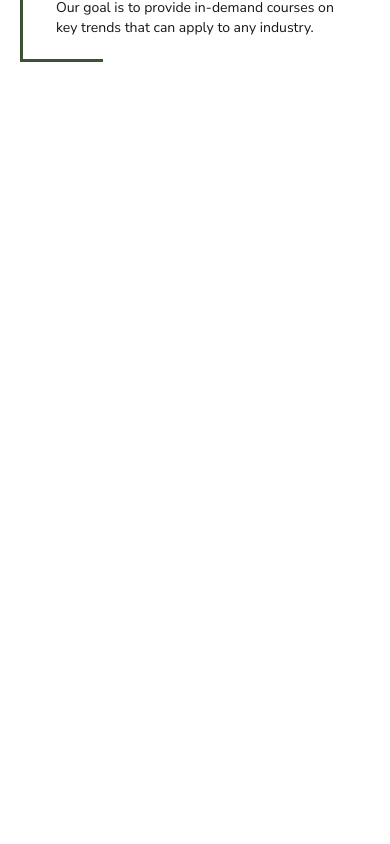
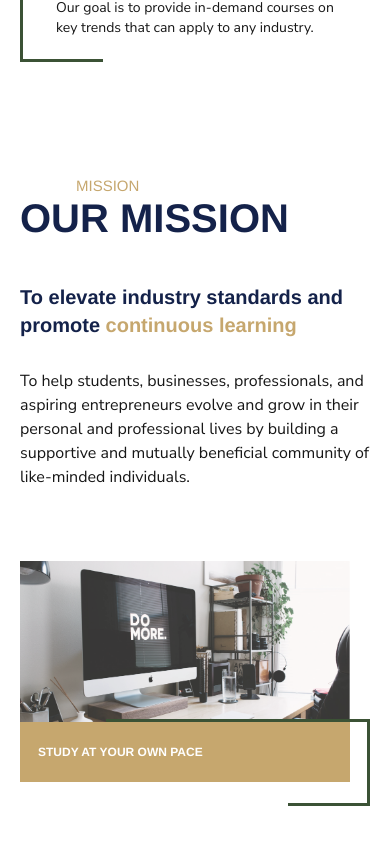
Before and after one commit to mattbanh/evolutz-academy, a Next.js app: page / in a window 390 px wide. Shown: the part 1851-2695 px from the top of the page. Before the commit the page ends 2025 px from the top, so only its background shows below. Built offline with nearby package versions, Linux system fonts and the light colour scheme.

Commit message:
built responsive mission section on homepage and fixed some styling on about section on homepage

```diff
--- a/src/components/About.js
+++ b/src/components/About.js
@@ -1,11 +1,11 @@
 import Image from "next/image";
+import Link from "next/link";
 import { Text, Heading } from "./Text";
 import HomepageAbout from "../assets/images/homepage-about.png";
-import Link from "next/link";
 
 export default function About() {
   return (
-    <section className="py-20 md:pt-[6.25rem] pb-48 md:pb-52 lg:pb-[6.25rem] xl:py-[7.8125rem]">
+    <section className="pt-20 md:pt-[6.25rem] pb-48 md:pb-52 lg:pb-[6.25rem] xl:py-[7.8125rem]">
       <section className="w-full">
         <section className="mx-auto max-w-[510px] md:max-w-[1380px] relative px-5 md:px-8">
           <article className="lg:absolute lg:top-0 lg:z-10">
@@ -29,7 +29,7 @@ export default function About() {
           </article>
         </section>
         <section className="mx-auto flex flex-col lg:flex-row">
-          <div className="mx-auto md:mx-0 lg:w-1/2 px-5 md:px-8 lg:pr-0 mb-10 md:mb-[3.75rem] xl:mb-0 ">
+          <section className="mx-auto md:mx-0 lg:w-1/2 px-5 md:px-8 lg:pr-0 mb-10 md:mb-[3.75rem] lg:mb-0 ">
             <div className="xl:flex justify-end">
               <div className="lg:pr-6 xl:w-[690px] flex justify-start lg:justify-end">
                 <section className="flex lg:justify-end max-w-[690px] md:ml-24 lg:ml-0 lg:mt-[230px]">
@@ -70,17 +70,12 @@ export default function About() {
                 </section>
               </div>
             </div>
-          </div>
-          <div className="mx-auto lg:mx-0 lg:w-1/2 pl-10 pr-5 md:px-8 lg:pr-0 lg:pt-16">
+          </section>
+          <section className="mx-auto lg:mx-0 lg:w-1/2 pl-10 pr-5 md:px-8 lg:pr-0">
             <div className="relative">
-              <Image
-                width={1000}
-                src={HomepageAbout}
-                alt=""
-                className=" object-cover"
-              />
+              <Image width={1000} src={HomepageAbout} alt="" />
               <div
-                className="relative md:absolute bottom-0 left-0 md:w-[548px] min-h-[60px] md:min-h-[72px] p-[1.125rem] bg-academy-gold flex items-center
+                className="relative w-full md:absolute bottom-0 left-0 md:max-w-[548px] min-h-[60px] md:min-h-[72px] p-[1.125rem] bg-academy-gold flex items-center
               after:content-[''] after:border-t-[3px] after:border-l-[3px] after:border-academy-green after:absolute after:w-[80%] md:after:w-[408px] after:h-[120%] after:top-[-3px] after:-left-5
               "
               >
@@ -107,7 +102,7 @@ export default function About() {
                 </div>
               </div>
             </div>
-          </div>
+          </section>
         </section>
       </section>
     </section>
--- /dev/null
+++ b/src/components/Mission.js
@@ -0,0 +1,77 @@
+import Image from "next/image";
+import Link from "next/link";
+import { Text, Heading } from "./Text";
+import HomepageMission from "../assets/images/homepage-mission.png";
+
+export default function Mission() {
+  return (
+    <section className="pb-36 md:pb-52 lg:pb-[6.25rem] xl:pb-[7.8125rem]">
+      <section className="w-full">
+        <section className="mx-auto max-w-[510px] md:max-w-[1380px] relative px-5 md:px-8 md:text-right">
+          <article className="lg:absolute lg:top-0 lg:right-0 lg:z-10">
+            <Text
+              size="overline"
+              color="accent"
+              className="relative left-14 md:-left-96"
+            >
+              Mission
+            </Text>
+            <Heading
+              size="sectionXl"
+              className="mb-10 md:mb-[3.125rem] mt-[-0.25rem] pr-8"
+            >
+              Our Mission
+            </Heading>
+          </article>
+        </section>
+        <section className="mx-auto flex flex-col-reverse lg:flex-row">
+          <section className="mx-auto lg:mx-0 lg:w-1/2 pr-10 pl-5 md:px-8 lg:pl-0">
+            <div className="relative">
+              <div className="flex justify-end">
+                <Image width={1000} src={HomepageMission} alt="" />
+              </div>
+              <div
+                className="relative md:absolute bottom-0 right-0 md:max-w-[548px] w-full min-h-[60px] md:min-h-[72px] p-[1.125rem] bg-academy-gold flex items-center
+              after:content-[''] after:border-t-[3px] after:border-r-[3px] after:border-academy-green after:absolute after:w-[80%] md:after:w-[408px] after:h-[120%] after:top-[-3px] after:-right-5
+              "
+              >
+                <Text
+                  as="h3"
+                  size="statement"
+                  color="bright"
+                  className="md:w-2/3"
+                >
+                  Study at your own pace
+                </Text>
+              </div>
+              <div className="absolute w-full right-0 after:content-[''] after:border-b-[3px] after:border-r-[3px] after:border-academy-green after:absolute after:w-[25%] md:after:w-[130px] after:h-full after:top-0 after:-right-5 pt-6"></div>
+            </div>
+          </section>
+          <section className="mx-auto md:mx-0 lg:w-1/2 px-5 md:px-8 lg:pr-0 mb-10 md:mb-[3.75rem] xl:mb-0 ">
+            <div className="xl:flex justify-start">
+              <div className="lg:pr-8 xl:w-[690px] flex justify-start flex-col lg:justify-start">
+                <section className="flex lg:justify-start max-w-[690px] md:ml-24 lg:ml-0 lg:mt-[172px]">
+                  <article className="max-w-[460px] md:max-w-[478px]">
+                    <Heading size="sectionSub" className="mb-[1.875rem]">
+                      To elevate industry standards and promote
+                      <span className="text-academy-gold">
+                        {" "}
+                        continuous learning{" "}
+                      </span>
+                    </Heading>
+                    <Text as="p" family="secondary" className="mb-8">
+                      To help students, businesses, professionals, and aspiring
+                      entrepreneurs evolve and grow in their personal and
+                      professional lives by building a supportive and mutually
+                      beneficial community of like-minded individuals.
+                    </Text>
+                  </article>
+                </section>
+              </div>
+            </div>
+          </section>
+        </section>
+      </section>
+    </section>
+  );
+}
--- a/src/pages/index.js
+++ b/src/pages/index.js
@@ -1,6 +1,7 @@
 import Head from "next/head";
 import Hero from "@/components/Hero";
 import About from "@/components/About";
+import Mission from "@/components/Mission";
 
 export default function Home() {
   return (
@@ -16,6 +17,7 @@ export default function Home() {
       </Head>
       <Hero />
       <About />
+      <Mission />
     </>
   );
 }
```
